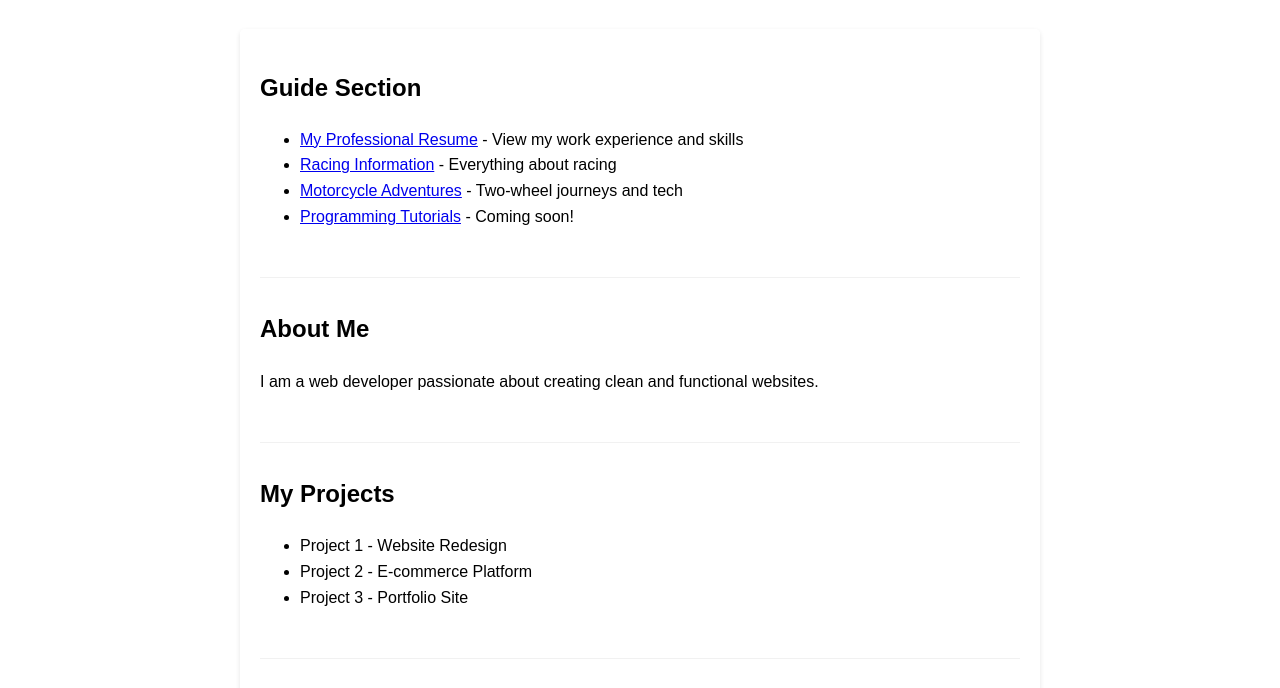
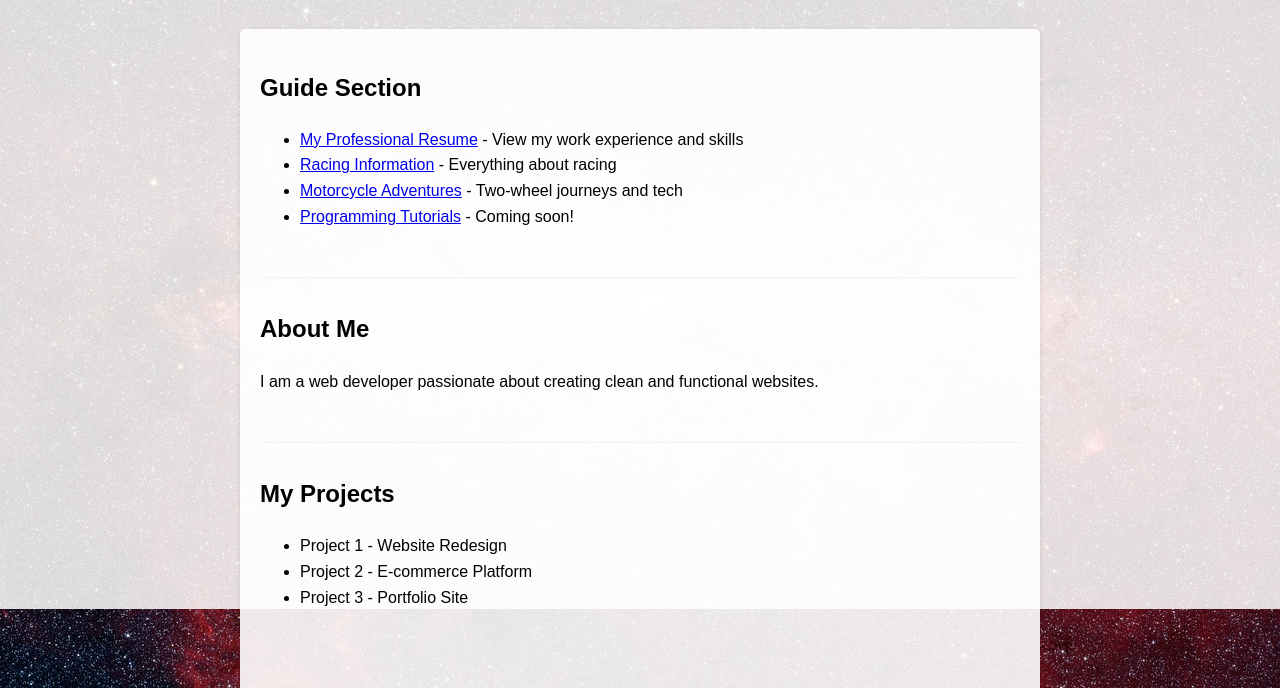
Before and after one commit to hkymstr/my-webpage-2024, a plain HTML site: page index.html in a window 1280 px wide. Shown: the part 191-879 px from the top of the page. Drawn offline with Linux system fonts and the light colour scheme; the site is published under a folder, as on GitHub Pages, so addresses that start at the root find nothing.

Commit message:
Update styles.css

```diff
--- a/styles.css
+++ b/styles.css
@@ -2,7 +2,7 @@ body {
     margin: 0;
     font-family: Arial, sans-serif;
     line-height: 1.6;
-    background: url('/images/background.jpg') no-repeat center center fixed;
+    background: url('./images/background.jpg') no-repeat center center fixed;
     background-size: cover;
     position: relative;
 }
```
